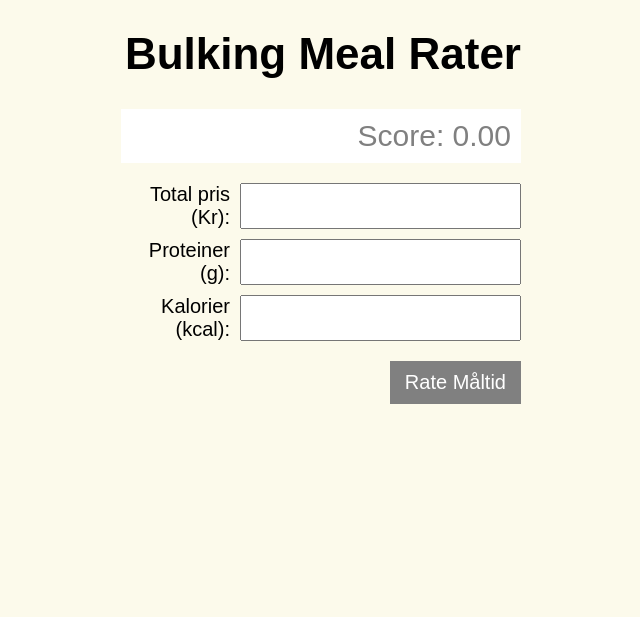
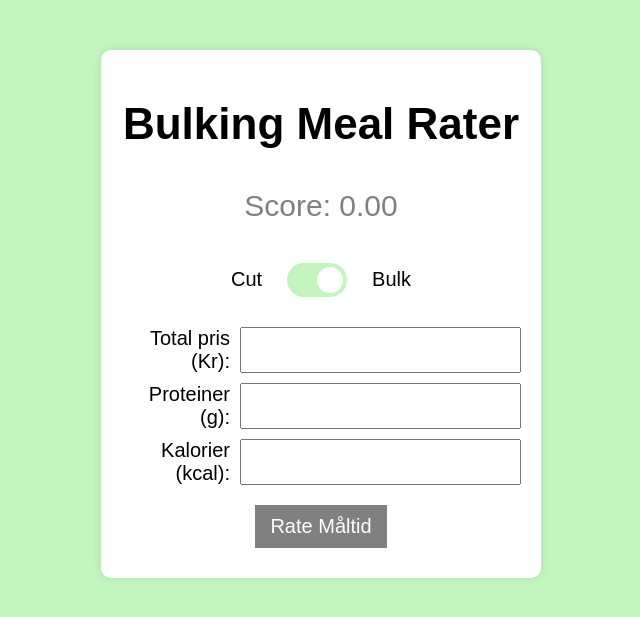
Before and after one commit to hermanhmo/bulkrater, a Flask app: page / in a window 1280 px wide. Shown: the top 617 px of the page, without its empty margins (319-959 px from the left). Run offline with Flask 3, Linux system fonts and the light colour scheme; parts of the project's set-up code (start-up, migrations or seed data) failed here and were passed over.

Commit message:
added full functionality for cutting meal rater

```diff
--- a/main.py
+++ b/main.py
@@ -5,13 +5,17 @@ import os
 app = Flask(__name__)
 
 # Load the ML model and the pre-processing transformer from the 'models' directory
-model = joblib.load('models/polynomial_regression_meal_model.joblib')
-poly_transformer = joblib.load('models/poly_transformer.joblib')
+model_bulk = joblib.load('models/bulking_polynomial_regression_meal_model.joblib')
+model_cut = joblib.load('models/cutting_polynomial_regression_meal_model.joblib')
+bulking_poly_transformer = joblib.load('models/bulking_poly_transformer.joblib')
+cutting_poly_transformer = joblib.load('models/cutting_poly_transformer.joblib')
+
 
 @app.route('/')
 def index():
     # Render the main page of the web app
     return render_template('index.html')
+
 
 @app.route('/calculate_score', methods=['POST'])
 def calculate_score():
@@ -36,6 +40,11 @@ def calculate_score():
         # Handle any type conversion errors or negative values
         return jsonify({'error': 'Invalid input'}), 400
 
+    # Determine which model to use based on the toggle switch
+    is_bulk = data.get('isBulk', False)
+    model = model_bulk if is_bulk else model_cut
+    poly_transformer = bulking_poly_transformer if is_bulk else cutting_poly_transformer
+
     # Prepare the input features for the ML model
     features = [cost, protein, calories]
 
@@ -55,16 +64,19 @@ def calculate_score():
         return jsonify({'score': 0.00})
     return jsonify({'score': rounded_score})
 
+
 @app.errorhandler(500)
 def internal_error(error):
     # Custom error handler for internal server errors
     return jsonify({'error': 'Internal Server Error'}), 500
+
 
 @app.errorhandler(404)
 def not_found_error(error):
     # Custom error handler for "not found" errors
     return jsonify({'error': 'Resource Not Found'}), 404
 
+
 if __name__ == '__main__':
     # Start the Flask app on the specified port
     port = int(os.environ.get('PORT', 8000))  # Default to 8080 if $PORT not set
--- a/models/polynomial_regression_trainer.py
+++ b/models/polynomial_regression_trainer.py
@@ -6,7 +6,7 @@ from sklearn.metrics import mean_squared_error, r2_score
 import joblib
 
 # Load the dataset
-df = pd.read_csv('./meal_scoring_dataset.csv')  # Path to your dataset file
+df = pd.read_csv('./bulking_meal_scoring_dataset.csv')  # Path to your dataset file
 
 # Define the features and the target
 X = df[['cost', 'protein', 'calories']]
@@ -35,5 +35,5 @@ print(f'Mean Squared Error: {mse}')
 print(f'R² Score: {r2}')
 
 # Save the model and the transformer
-joblib.dump(model, 'polynomial_regression_meal_model.joblib')
-joblib.dump(poly, 'poly_transformer.joblib')
+joblib.dump(model, 'bulking_polynomial_regression_meal_model.joblib')
+joblib.dump(poly, 'bulking_poly_transformer.joblib')
--- a/static/css/style.css
+++ b/static/css/style.css
@@ -11,15 +11,56 @@ h1 {
 
 
 body {
-    background-color: #fcfaeb;
+    background-color: #c3f5bf;
     font-family: Arial, sans-serif;
+    transition: background-color 0.5s ease;
 }
 
-#container {
+#main-container {
+    margin: 50px auto; /* Adjust the top margin as needed */
+    background-color: white;
+    padding: 20px; /* Adjust padding as needed */
+    width: fit-content; /* Adjust width as needed */
+    box-shadow: 0px 0px 10px rgba(0, 0, 0, 0.1); /* Optional: Adds a subtle shadow for depth */
+    border-radius: 10px; /* Optional: For rounded corners */
+}
+
+#container1 {
+    width: 20rem;
+    margin: auto;
+    text-align: center;
+}
+
+#container2 {
     width: 20rem;
     margin: auto;
     text-align: right;
 }
+
+#container3 {
+    width: 20rem;
+    margin: auto;
+    text-align: center;
+}
+
+.toggle-container {
+    display: flex;
+    align-items: center;
+    justify-content: center;
+    margin: 20px 0;
+    background-color: white; /* White background for the entire container */
+    padding: 10px; /* Adjust padding as needed */
+    box-sizing: border-box;
+}
+
+.label-left, .label-right {
+    font-size: 1rem;
+    background-color: white;
+    padding: 5px 10px; /* Padding inside the labels */
+    margin: 0 5px; /* Reset default margins */
+    box-sizing: border-box;
+}
+
 
 #score {
     font-size: 1.5rem;
@@ -67,3 +108,67 @@ input[type="number"] {
 .score-placeholder {
     color: grey;
 }
+ /* The switch - the box around the slider */
+.switch {
+  position: relative;
+  display: inline-block;
+  width: 60px;
+  height: 34px;
+  margin: 0 10px; /* Ensure equal margins around the switch */
+
+}
+
+/* Hide default HTML checkbox */
+.switch input {
+  opacity: 0;
+  width: 0;
+  height: 0;
+}
+
+/* The slider */
+.slider {
+  position: absolute;
+  cursor: pointer;
+  top: 0;
+  left: 0;
+  right: 0;
+  bottom: 0;
+  background-color: #b9e9f0;
+  -webkit-transition: .4s;
+  transition: .4s;
+}
+
+.slider:before {
+  position: absolute;
+  content: "";
+  height: 26px;
+  width: 26px;
+  left: 4px;
+  bottom: 4px;
+  background-color: white;
+  -webkit-transition: .4s;
+  transition: .4s;
+}
+
+input:checked + .slider {
+  background-color: #c3f5bf;
+}
+
+input:focus + .slider {
+  box-shadow: 0 0 1px #c3f5bf;
+}
+
+input:checked + .slider:before {
+  -webkit-transform: translateX(26px);
+  -ms-transform: translateX(26px);
+  transform: translateX(26px);
+}
+
+/* Rounded sliders */
+.slider.round {
+  border-radius: 34px;
+}
+
+.slider.round:before {
+  border-radius: 50%;
+}
--- a/static/js/script.js
+++ b/static/js/script.js
@@ -1,6 +1,11 @@
 document.addEventListener('DOMContentLoaded', function() {
     const submitButton = document.getElementById('submit');
     const inputs = document.querySelectorAll('input[type="number"]');
+    var checkbox = document.getElementById('toggleSwitch');
+    var body = document.body;
+    var headerTitle = document.getElementById('headerTitle');
+    var scoreElement = document.getElementById('score');
+
 
     // Check if all input fields are filled to enable the submit button
     inputs.forEach(input => {
@@ -23,12 +28,16 @@ document.addEventListener('DOMContentLoaded', function() {
             return;
         }
 
-        // Prepare the data object for the API request
+        // Retrieve the state of the toggle switch
+        let isBulk = checkbox.checked;
+
+        // Add the state of the toggle to the features object
         let features = {
             cost: cost,
             protein: protein,
-            calories: calories
-        };
+            calories: calories,
+            isBulk: isBulk
+            }
 
         // Sending a POST request to the '/calculate_score' endpoint
         fetch('/calculate_score', {
@@ -47,4 +56,20 @@ document.addEventListener('DOMContentLoaded', function() {
             scoreElement.classList.remove('score-placeholder');
         });
     });
+
+    // Toggle switch change event
+    checkbox.addEventListener('change', function() {
+        if (checkbox.checked) {
+            // Change background color when checked
+            body.style.backgroundColor = '#c3f5bf'; // Replace with your color
+            headerTitle.textContent = 'Bulking Meal Rater'; // Text when toggled right
+        } else {
+            // Change background color when unchecked
+            body.style.backgroundColor = '#b9e9f0'; // Replace with your color
+            headerTitle.textContent = 'Cutting Meal Rater'; // Text when toggled left
+        }
+        // Reset the score to placeholder value when toggle is switched
+        scoreElement.innerText = 'Score: 0';
+        scoreElement.classList.add('score-placeholder');
+    });
 });
--- a/templates/index.html
+++ b/templates/index.html
@@ -5,10 +5,22 @@
     <link rel="stylesheet" type="text/css" href="{{ url_for('static', filename='css/style.css') }}">
 </head>
 <body>
-    <div id="container">
-    <h1>Bulking Meal Rater</h1>
+    <div id="main-container"> <!-- New Main Container -->
+
+        <div id="container1">
+            <h1 id="headerTitle">Bulking Meal Rater</h1>
             <div id="score" class="score-placeholder">Score: 0.00</div>
+            <div class="toggle-container">
+                <span class="label-left">Cut</span>
+                <label class="switch">
+                    <input type="checkbox" id="toggleSwitch" checked>
+                    <span class="slider round"></span>
+                </label>
+                <span class="label-right">Bulk</span>
+            </div>
+        </div>
 
+        <div id="container2">
             <div class="input-group">
                 <label for="cost">Total pris (Kr):</label>
                 <input type="number" id="cost" name="cost">
@@ -23,9 +35,14 @@
                 <label for="calories">Kalorier (kcal):</label>
                 <input type="number" id="calories" name="calories">
             </div>
+        </div>
 
+        <div id="container3">
             <button id="submit" disabled>Rate Måltid</button>
         </div>
+
+    </div> <!-- End of Main Container -->
+
     <script src="{{ url_for('static', filename='js/script.js') }}"></script>
 </body>
 </html>
```
Also changed, not shown: 6 other files. Lines whose indentation alone changed are shown as unchanged.
